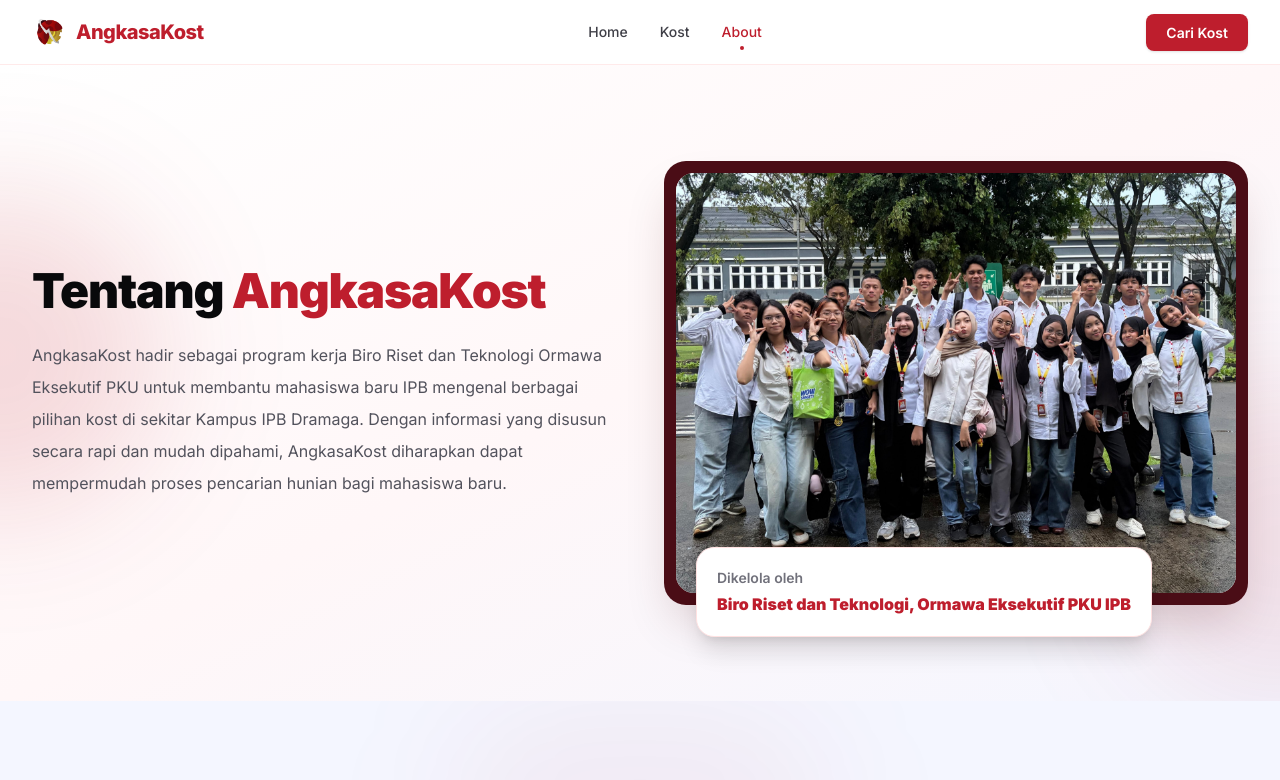
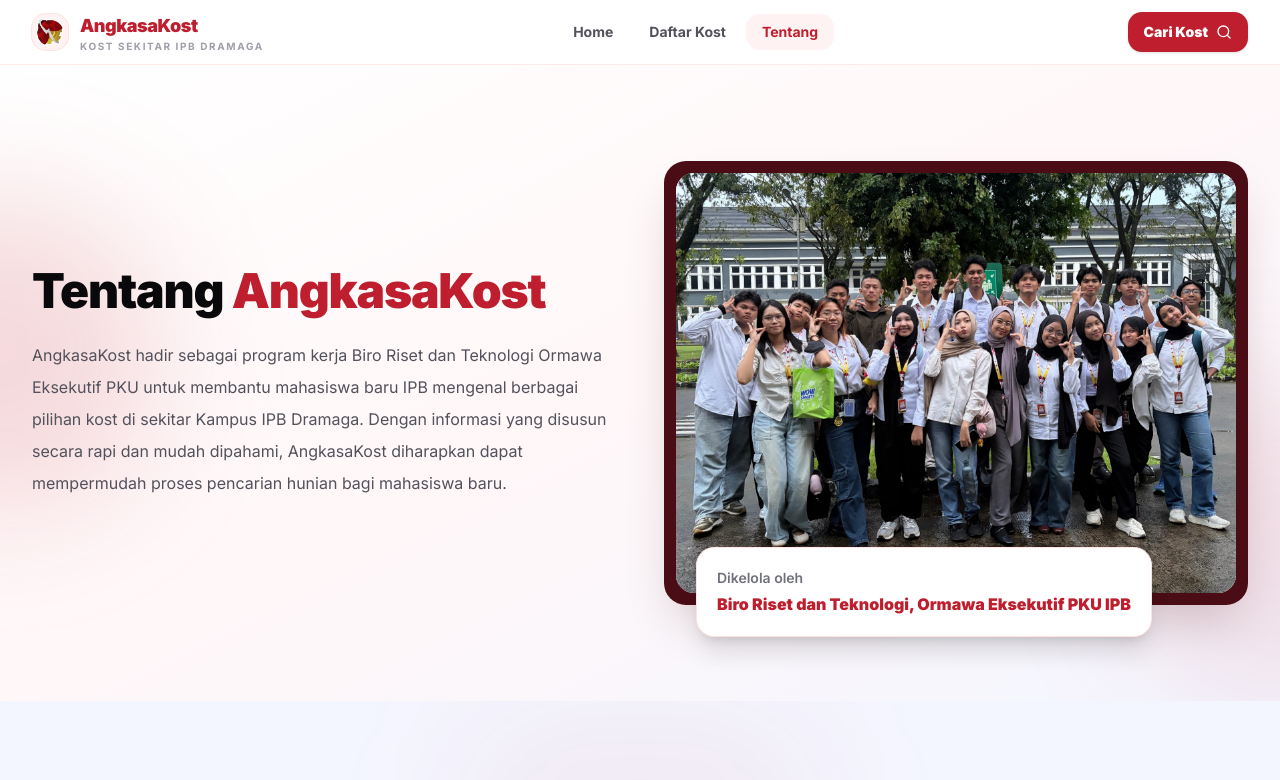
Before and after one commit to anasnasuhaaa/kostascope, a Next.js app: page /about in a window 1280 px wide. Shown: the top 780 px of the page. Built offline with nearby package versions, Linux system fonts and the light colour scheme.

Commit message:
update navbar

```diff
--- a/app/about/page.tsx
+++ b/app/about/page.tsx
@@ -200,7 +200,7 @@
           </section>
         </ScrollReveal>
 
-        <ScrollReveal>
+        {/* <ScrollReveal>
           <section className="bg-white py-20">
             <div className="mx-auto grid max-w-7xl items-center gap-12 px-4 sm:px-6 lg:grid-cols-2 lg:px-8">
               <div className="overflow-hidden rounded-3xl border border-red-100 bg-white p-3 shadow-xl shadow-red-950/5">
@@ -243,7 +243,7 @@
               </div>
             </div>
           </section>
-        </ScrollReveal>
+        </ScrollReveal> */}
 
         {/* <section className="bg-white px-4 pb-20 sm:px-6 lg:px-8">
           <div className="mx-auto max-w-7xl overflow-hidden rounded-[2rem] bg-[#BE1E2D] px-6 py-14 text-center text-white shadow-2xl shadow-red-950/20">
--- a/app/kost/page.tsx
+++ b/app/kost/page.tsx
@@ -5,6 +5,7 @@
 import SiteHeader from "@/components/site-header";
 import { prisma } from "@/lib/prisma";
 export const dynamic = "force-dynamic";
+import ScrollReveal from "@/components/scroll-reveal";
 
 import type { Metadata } from "next";
 
@@ -299,6 +300,7 @@
       <SiteHeader />
 
       <main>
+        <ScrollReveal>
           <section className="border-b border-red-100 bg-linear-to-br from-white via-[#FFF7F8] to-[#F4F6FF]">
             <div className="mx-auto max-w-7xl px-3 py-4 sm:px-6 lg:px-8 lg:py-8">
               <div className="flex flex-col gap-3 lg:flex-row lg:items-end lg:justify-between">
@@ -326,7 +328,8 @@
               </div>
             </div>
           </section>
-
+        </ScrollReveal>
+        <ScrollReveal>
           <section className="mx-auto grid max-w-7xl gap-4 px-3 py-4 sm:px-6 md:grid-cols-[320px_1fr] lg:gap-6 lg:px-8 lg:py-8">
             <aside className="h-fit rounded-2xl border border-red-100 bg-white p-3 shadow-sm sm:p-4 lg:sticky lg:top-24 lg:rounded-3xl lg:p-5">
               <div className="mb-3 flex items-start justify-between gap-3 lg:mb-5">
@@ -690,6 +693,7 @@
               )}
             </div>
           </section>
+        </ScrollReveal>
       </main>
 
       <SiteFooter />
--- a/components/site-header.tsx
+++ b/components/site-header.tsx
@@ -1,9 +1,10 @@
 "use client";
 
+import Image from "next/image";
 import Link from "next/link";
-import Image from "next/image";
 import { usePathname } from "next/navigation";
-import { useState } from "react";
+import { ArrowRight, Menu, X, Search } from "lucide-react";
+import { useEffect, useState } from "react";
 
 const navItems = [
   {
@@ -11,133 +12,182 @@
     href: "/",
   },
   {
-    label: "Kost",
+    label: "Daftar Kost",
     href: "/kost",
   },
   {
-    label: "About",
+    label: "Tentang",
     href: "/about",
   },
 ];
+
+function isNavigationActive(pathname: string, href: string) {
+  if (href === "/") {
+    return pathname === "/";
+  }
+
+  return pathname.startsWith(href);
+}
 
 export default function SiteHeader() {
   const pathname = usePathname();
   const [open, setOpen] = useState(false);
 
+  /**
+   * Tutup menu mobile secara otomatis
+   * saat pengguna berpindah halaman.
+   */
+  useEffect(() => {
+    setOpen(false);
+  }, [pathname]);
+
   return (
     <header className="sticky top-0 z-50 border-b border-red-100/70 bg-white/90 backdrop-blur-xl">
       <div className="mx-auto flex h-16 max-w-7xl items-center justify-between px-4 sm:px-6 lg:px-8">
+        {/* =========================================================
+            LOGO
+        ========================================================== */}
         <Link
           href="/"
-          className="flex items-center gap-2 text-xl font-extrabold tracking-tight text-[#BE1E2D]"
+          aria-label="Kembali ke halaman utama AngkasaKost"
+          className="group flex items-center gap-3"
         >
+          <div className="relative flex h-9 w-9 items-center justify-center overflow-hidden rounded-xl bg-red-50 ring-1 ring-red-100 transition duration-300 group-hover:-translate-y-0.5 group-hover:shadow-sm">
             <Image
               src="/kostalogo.png"
-            alt="Kostascope Logo"
+              alt="Logo AngkasaKost"
               width={36}
               height={36}
               priority
-            className="h-9 w-9 rounded-lg object-contain"
+              className="h-full w-full object-contain"
             />
-          <span>AngkasaKost</span>
+          </div>
+
+          <div className="leading-tight">
+            <p className="text-lg font-black tracking-tight text-[#BE1E2D]">
+              AngkasaKost
+            </p>
+
+            <p className="hidden text-[10px] font-bold uppercase tracking-[0.16em] text-zinc-400 sm:block">
+              Kost Sekitar IPB Dramaga
+            </p>
+          </div>
         </Link>
 
-        <nav className="hidden items-center gap-8 md:flex">
+        {/* =========================================================
+            MENU DESKTOP
+        ========================================================== */}
+        <nav
+          aria-label="Navigasi utama"
+          className="hidden items-center gap-1 md:flex"
+        >
           {navItems.map((item) => {
-            const isActive =
-              item.href === "/" ? pathname === "/" : pathname.startsWith(item.href);
+            const isActive = isNavigationActive(pathname, item.href);
 
             return (
               <Link
                 key={item.href}
                 href={item.href}
                 className={[
-                  "relative text-sm font-medium transition hover:text-[#BE1E2D]",
-                  isActive ? "text-[#BE1E2D]" : "text-zinc-700",
+                  "relative rounded-xl px-4 py-2 text-sm font-bold transition duration-300",
+                  isActive
+                    ? "bg-red-50 text-[#BE1E2D]"
+                    : "text-zinc-600 hover:bg-zinc-50 hover:text-[#BE1E2D]",
                 ].join(" ")}
               >
                 {item.label}
-                {isActive && (
-                  <span className="absolute -bottom-2 left-1/2 h-1 w-1 -translate-x-1/2 rounded-full bg-[#BE1E2D]" />
-                )}
+
+                {/* {isActive && (
+                  <span className="absolute inset-x-4 -bottom-0.5 h-0.5 rounded-full bg-[#BE1E2D]" />
+                )} */}
               </Link>
             );
           })}
         </nav>
 
+        {/* =========================================================
+            CTA DESKTOP
+        ========================================================== */}
         <div className="hidden md:block">
           <Link
             href="/kost"
-            className="rounded-md bg-[#BE1E2D] px-5 py-2.5 text-sm font-semibold text-white shadow-sm transition hover:bg-[#9f1725]"
+            className="group inline-flex h-10 items-center justify-center gap-2 rounded-xl bg-[#BE1E2D] px-4 text-sm font-black text-white shadow-sm transition duration-300 hover:-translate-y-0.5 hover:bg-[#9F1725] hover:shadow-md hover:shadow-red-950/10"
           >
             Cari Kost
+
+            <Search className="h-4 w-4 transition duration-300 group-hover:translate-x-1" />
           </Link>
         </div>
 
+        {/* =========================================================
+            TOMBOL MOBILE
+        ========================================================== */}
         <button
           type="button"
           onClick={() => setOpen((value) => !value)}
-          aria-label={open ? "Tutup menu" : "Buka menu"}
+          aria-label={open ? "Tutup menu navigasi" : "Buka menu navigasi"}
           aria-expanded={open}
-          className="flex h-10 w-10 items-center justify-center rounded-md border border-red-100 text-[#BE1E2D] transition hover:bg-red-50 md:hidden"
+          aria-controls="mobile-navigation"
+          className="flex h-10 w-10 items-center justify-center rounded-xl border border-red-100 bg-white text-[#BE1E2D] transition duration-300 hover:bg-red-50 md:hidden"
         >
-          <span className="relative h-5 w-5">
-            <span
-              className={[
-                "absolute left-1/2 top-1/2 h-0.5 w-5 -translate-x-1/2 rounded-full bg-current transition-all duration-300",
-                open ? "-translate-y-1/2 rotate-45" : "-translate-y-1.75",
-              ].join(" ")}
-            />
-            <span
-              className={[
-                "absolute left-1/2 top-1/2 h-0.5 w-5 -translate-x-1/2 -translate-y-1/2 rounded-full bg-current transition-all duration-300",
-                open ? "scale-x-0 opacity-0" : "scale-x-100 opacity-100",
-              ].join(" ")}
-            />
-            <span
-              className={[
-                "absolute left-1/2 top-1/2 h-0.5 w-5 -translate-x-1/2 rounded-full bg-current transition-all duration-300",
-                open ? "-translate-y-1/2 -rotate-45" : "translate-y-1.75",
-              ].join(" ")}
-            />
-          </span>
+          {open ? (
+            <X className="h-5 w-5" />
+          ) : (
+            <Menu className="h-5 w-5" />
+          )}
         </button>
       </div>
 
-      {open && (
-        <div className="border-t border-red-100 bg-white px-4 py-4 md:hidden">
-          <nav className="flex flex-col gap-2">
+      {/* =========================================================
+          MENU MOBILE
+      ========================================================== */}
+      <div
+        id="mobile-navigation"
+        className={[
+          "grid overflow-hidden border-t border-red-100 bg-white transition-all duration-300 ease-out md:hidden",
+          open
+            ? "grid-rows-[1fr] opacity-100"
+            : "grid-rows-[0fr] border-t-transparent opacity-0",
+        ].join(" ")}
+      >
+        <div className="min-h-0">
+          <nav
+            aria-label="Navigasi mobile"
+            className="mx-auto flex max-w-7xl flex-col gap-1 px-4 py-4 sm:px-6"
+          >
             {navItems.map((item) => {
-              const isActive =
-                item.href === "/" ? pathname === "/" : pathname.startsWith(item.href);
+              const isActive = isNavigationActive(pathname, item.href);
 
               return (
                 <Link
                   key={item.href}
                   href={item.href}
-                  onClick={() => setOpen(false)}
                   className={[
-                    "rounded-lg px-3 py-2 text-sm font-medium",
+                    "flex items-center justify-between rounded-xl px-4 py-3 text-sm font-bold transition duration-300",
                     isActive
                       ? "bg-red-50 text-[#BE1E2D]"
-                      : "text-zinc-700 hover:bg-zinc-50",
+                      : "text-zinc-700 hover:bg-zinc-50 hover:text-[#BE1E2D]",
                   ].join(" ")}
                 >
-                  {item.label}
+                  <span>{item.label}</span>
+
+                  {isActive && (
+                    <span className="h-2 w-2 rounded-full bg-[#BE1E2D]" />
+                  )}
                 </Link>
               );
             })}
 
             <Link
               href="/kost"
-              onClick={() => setOpen(false)}
-              className="mt-2 rounded-lg bg-[#BE1E2D] px-3 py-2 text-center text-sm font-semibold text-white"
+              className="mt-3 flex h-11 items-center justify-center gap-2 rounded-xl bg-[#BE1E2D] px-4 text-sm font-black text-white shadow-sm transition duration-300 hover:bg-[#9F1725]"
             >
-              Cari Kost
+              Cari Kost Sekarang
+              <ArrowRight className="h-4 w-4" />
             </Link>
           </nav>
         </div>
-      )}
+      </div>
     </header>
   );
 }
```
Lines whose indentation alone changed are shown as unchanged.
